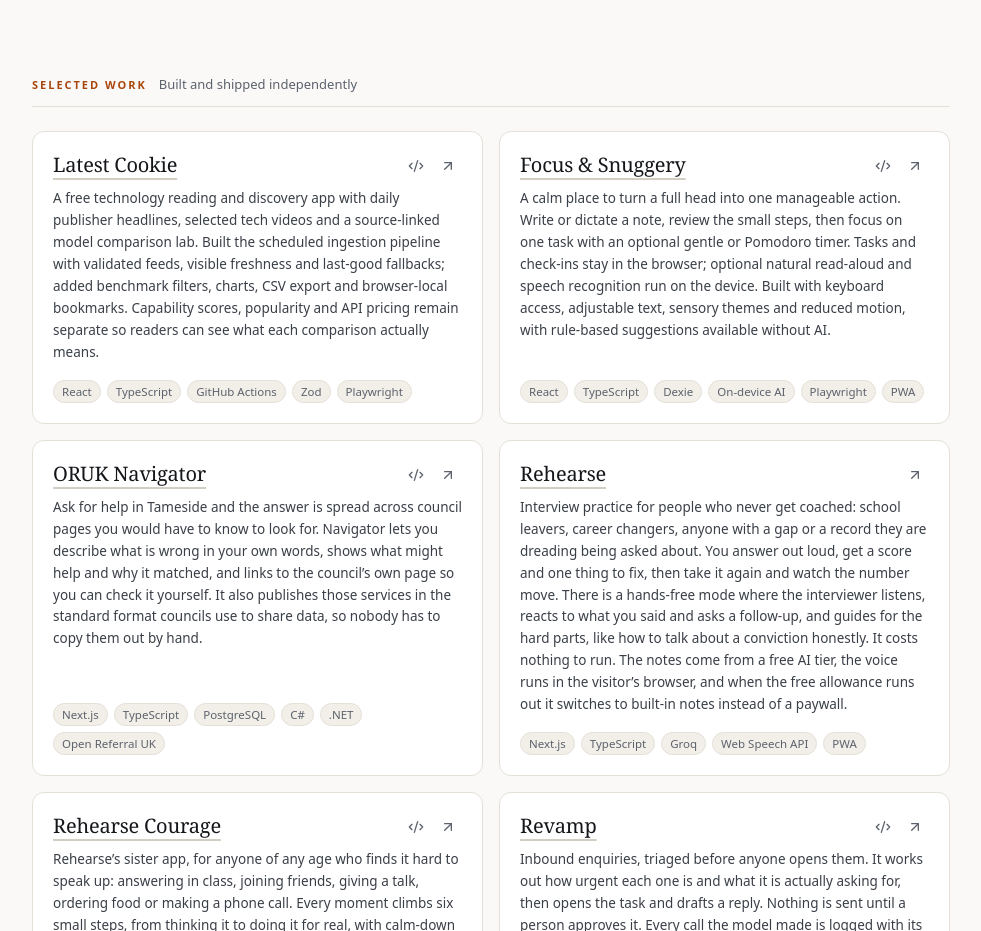
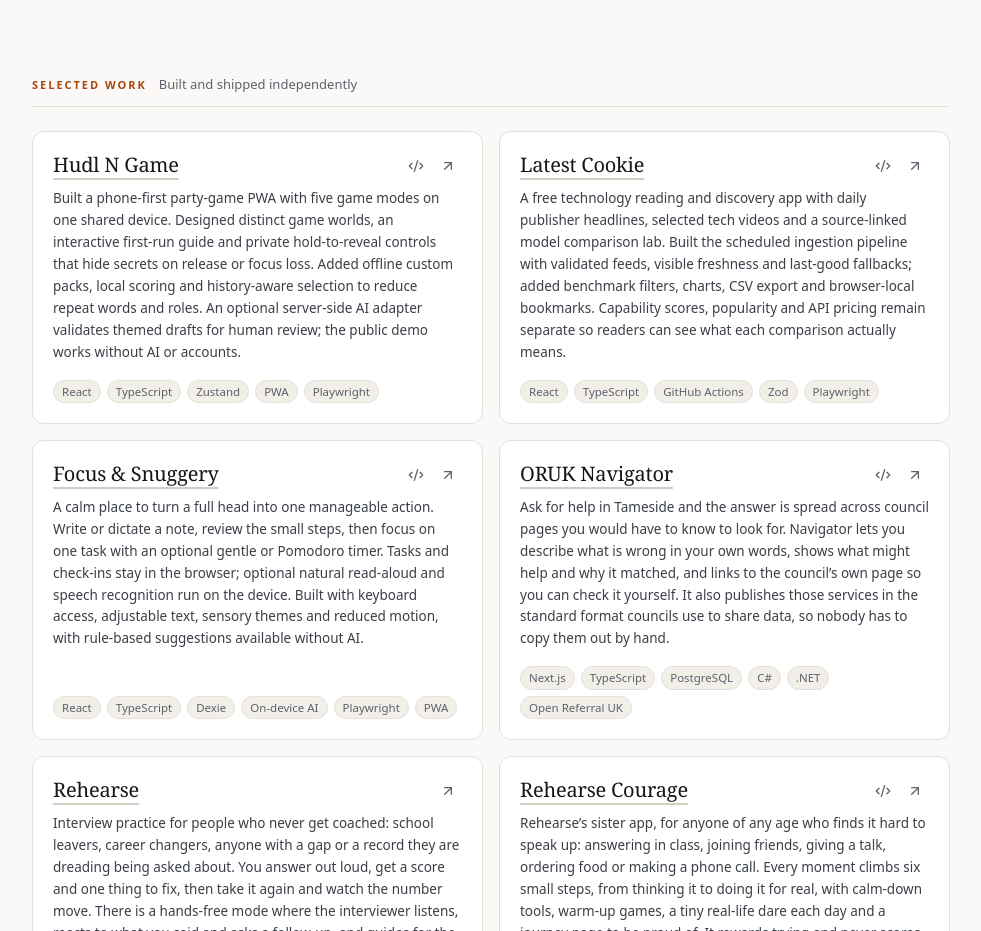
Before and after one commit to SayamDev/cv, a React (Vite) app: page / in a window 1280 px wide. Shown: the part 2600-3531 px from the top of the page, without its empty margins (248-1229 px from the left). Built offline with nearby package versions, Linux system fonts and the light colour scheme.

Commit message:
Add Hudl N Game to selected projects

```diff
--- a/public/cv.json
+++ b/public/cv.json
@@ -1,6 +1,6 @@
 {
   "$comment": "Generated from src/data/cv.ts — do not edit by hand.",
-  "generatedAt": "2026-10-08",
+  "generatedAt": "2026-10-09",
   "name": "Sayam Ajmal",
   "headline": "Front-end and full-stack developer building AI-assisted products",
   "location": "Manchester, UK",
@@ -106,6 +106,19 @@
     }
   ],
   "projects": [
+    {
+      "name": "Hudl N Game",
+      "blurb": "Built a phone-first party-game PWA with five game modes on one shared device. Designed distinct game worlds, an interactive first-run guide and private hold-to-reveal controls that hide secrets on release or focus loss. Added offline custom packs, local scoring and history-aware selection to reduce repeat words and roles. An optional server-side AI adapter validates themed drafts for human review; the public demo works without AI or accounts.",
+      "href": "https://sayamdev.github.io/hudl-n-game/",
+      "repo": "https://github.com/SayamDev/hudl-n-game",
+      "tags": [
+        "React",
+        "TypeScript",
+        "Zustand",
+        "PWA",
+        "Playwright"
+      ]
+    },
     {
       "name": "Latest Cookie",
       "blurb": "A free technology reading and discovery app with daily publisher headlines, selected tech videos and a source-linked model comparison lab. Built the scheduled ingestion pipeline with validated feeds, visible freshness and last-good fallbacks; added benchmark filters, charts, CSV export and browser-local bookmarks. Capability scores, popularity and API pricing remain separate so readers can see what each comparison actually means.",
--- a/src/data/cv.ts
+++ b/src/data/cv.ts
@@ -148,6 +148,14 @@ export const cv: CV = {
     },
   ],
   projects: [
+    {
+      name: 'Hudl N Game',
+      blurb:
+        'Built a phone-first party-game PWA with five game modes on one shared device. Designed distinct game worlds, an interactive first-run guide and private hold-to-reveal controls that hide secrets on release or focus loss. Added offline custom packs, local scoring and history-aware selection to reduce repeat words and roles. An optional server-side AI adapter validates themed drafts for human review; the public demo works without AI or accounts.',
+      href: 'https://sayamdev.github.io/hudl-n-game/',
+      repo: 'https://github.com/SayamDev/hudl-n-game',
+      tags: ['React', 'TypeScript', 'Zustand', 'PWA', 'Playwright'],
+    },
     {
       name: 'Latest Cookie',
       blurb:
```
